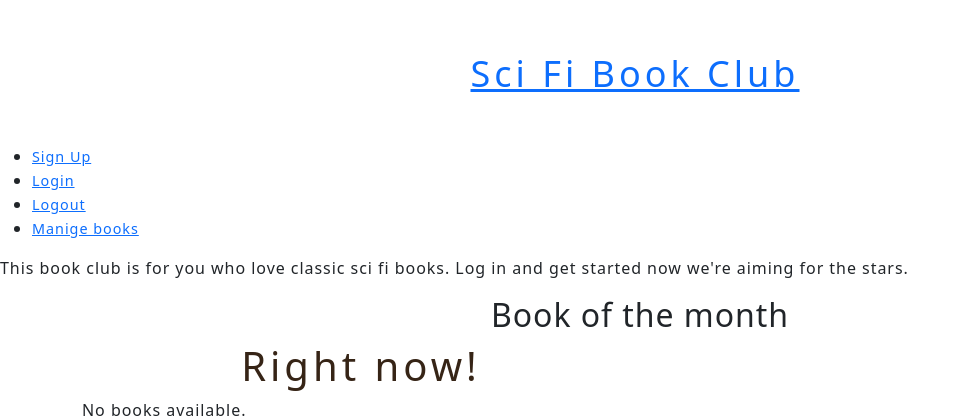
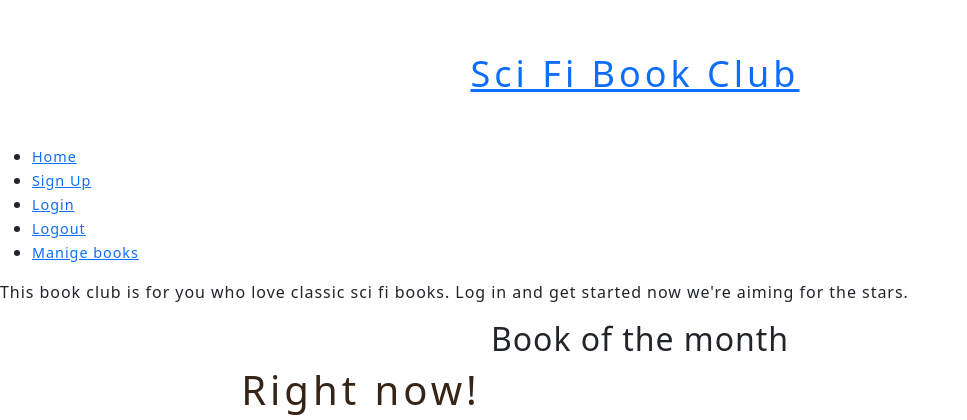
Before and after one commit to LinnSilver/scifi-book-club-pj4, a Django app: page / in a window 1280 px wide. Shown: the top 420 px of the page, without its empty margins (0-967 px from the left). Run offline with Django 3.2, Linux system fonts and the light colour scheme; data that the repository does not hold is empty; some web fonts are replaced.

Commit message:
Add home link to base.html

```diff
--- a/templates/base.html
+++ b/templates/base.html
@@ -25,6 +25,7 @@
     </section>
     <!-- navigation menu -->
     <ul>
+      <li><a href="{% url 'index' %}">Home</a></li>
       <li><a href="{% url 'signup' %}">Sign Up</a></li>
       <li><a href="{% url 'login' %}">Login</a></li>
       <li><a href="{% url 'logout' %}">Logout</a></li>
```
